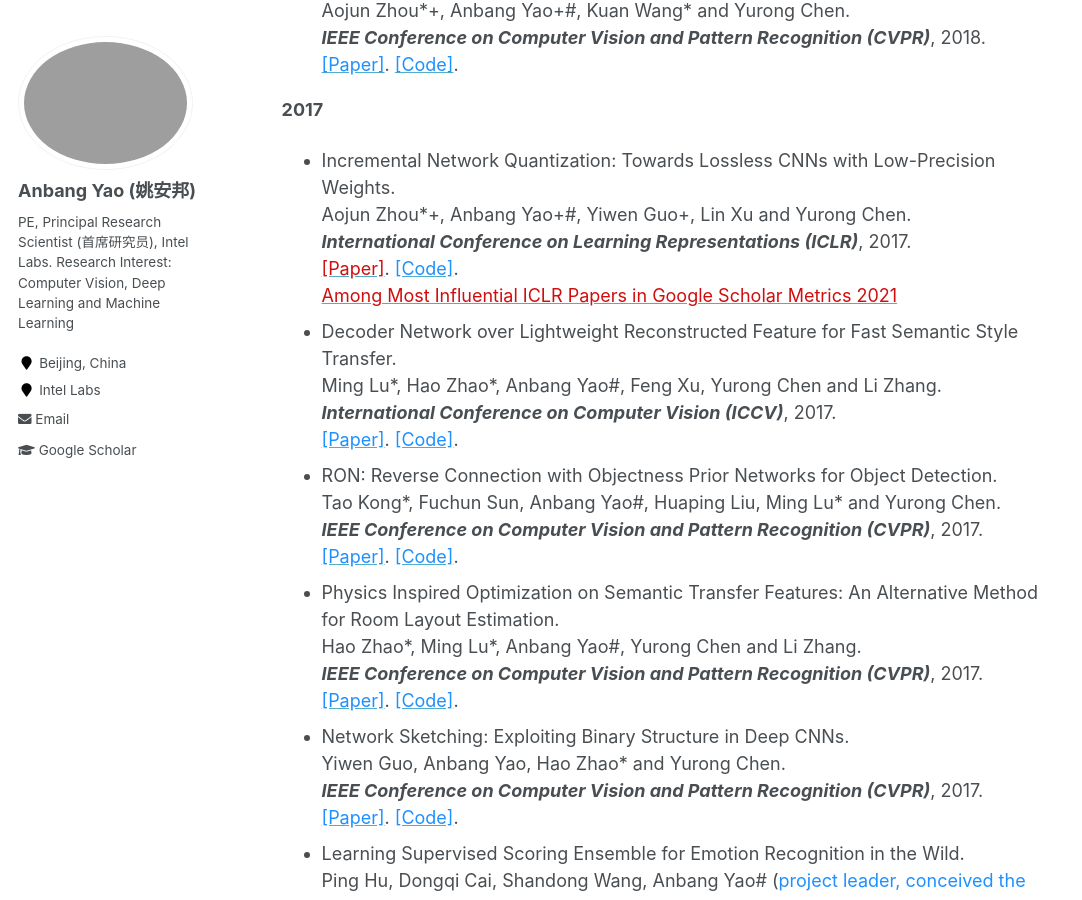
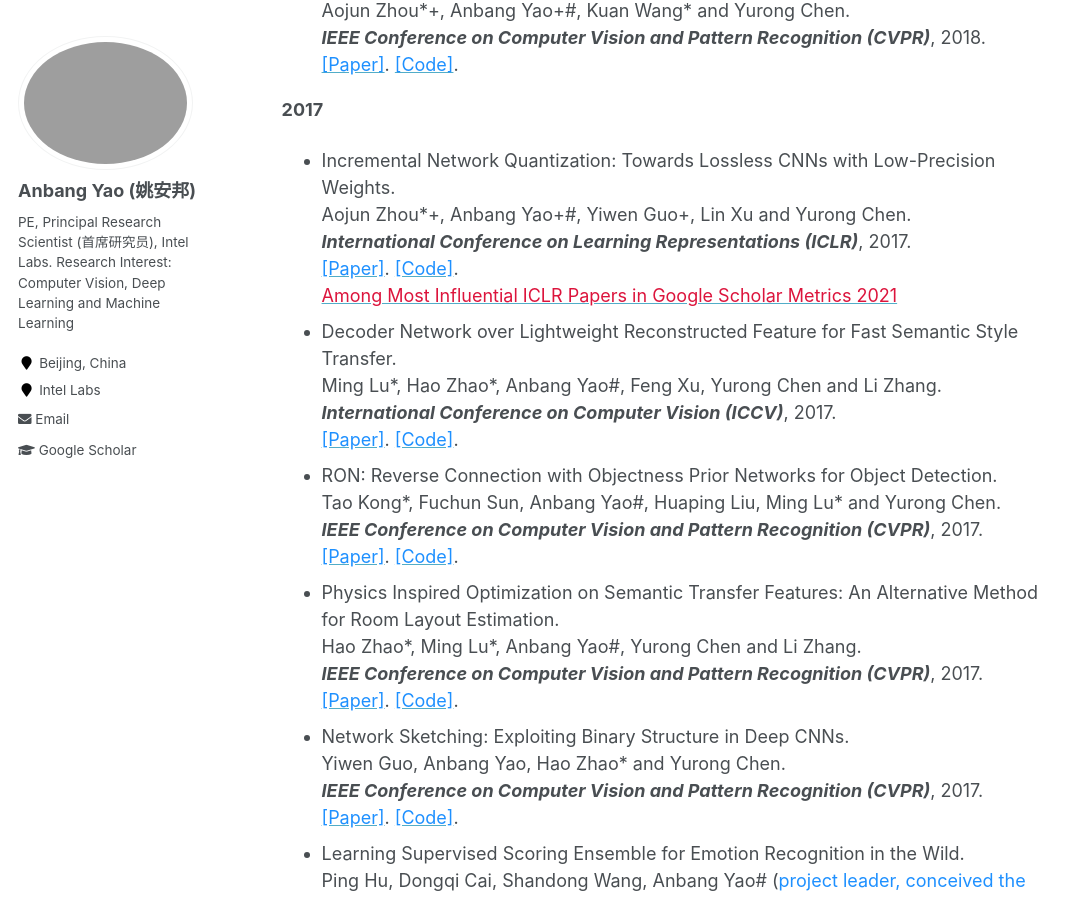
Before and after one commit to YaoAnbang/YaoAnbang.github.io, a Jekyll site: the page built from _pages/about.md, in a window 1280 px wide and 900 px high, scrolled down 4175 px. Shown: the whole window, without its empty margins (0-1082 px from the left). Built offline with Jekyll 4.4.1, drawn with Linux system fonts in a browser that asks for light colours.

Commit message:
Update about.md

```diff
--- a/_pages/about.md
+++ b/_pages/about.md
@@ -82,22 +82,22 @@
 
 **2017**
 
-+ Incremental Network Quantization: Towards Lossless CNNs with Low-Precision Weights.<br> Aojun Zhou\*\+, Anbang Yao\+\#, Yiwen Guo\+, Lin Xu and Yurong Chen.<br> <em>**International Conference on Learning Representations (ICLR)**</em>, 2017.<br> [<font color="DodgerRed">[Paper]</font>](https://arxiv.org/abs/1702.03044). [<font color="DodgerBlue">[Code]</font>](https://github.com/AojunZhou/Incremental-Network-Quantization).<br>[<font color="DodgerRed"> Among Most Influential ICLR Papers in Google Scholar Metrics 2021</font>](https://scholar.google.com/citations?hl=en&view_op=list_hcore&venue=0032SoU2xY4J.2021&vq=en&cstart=60)<br>
++ Incremental Network Quantization: Towards Lossless CNNs with Low-Precision Weights.<br> Aojun Zhou\*\+, Anbang Yao\+\#, Yiwen Guo\+, Lin Xu and Yurong Chen.<br> <em>**International Conference on Learning Representations (ICLR)**</em>, 2017.<br> [<font color="DodgerBlue">[Paper]</font>](https://arxiv.org/abs/1702.03044). [<font color="DodgerBlue">[Code]</font>](https://github.com/AojunZhou/Incremental-Network-Quantization).<br>[<font color="Crimson"> Among Most Influential ICLR Papers in Google Scholar Metrics 2021</font>](https://scholar.google.com/citations?hl=en&view_op=list_hcore&venue=0032SoU2xY4J.2021&vq=en&cstart=60)<br>
 + Decoder Network over Lightweight Reconstructed Feature for Fast Semantic Style Transfer.<br> Ming Lu\*, Hao Zhao\*, Anbang Yao\#, Feng Xu, Yurong Chen and Li Zhang.<br> <em>**International Conference on Computer Vision (ICCV)**</em>, 2017.<br> [<font color="DodgerBlue">[Paper]</font>](https://openaccess.thecvf.com/content_ICCV_2017/papers/Lu_Decoder_Network_Over_ICCV_2017_paper.pdf). [<font color="DodgerBlue">[Code]</font>](https://yaoanbang.github.io/).<br>
 + RON: Reverse Connection with Objectness Prior Networks for Object Detection.<br> Tao Kong\*, Fuchun Sun, Anbang Yao\#, Huaping Liu, Ming Lu\* and Yurong Chen.<br> <em>**IEEE Conference on Computer Vision and Pattern Recognition (CVPR)**</em>, 2017.<br> [<font color="DodgerBlue">[Paper]</font>](https://arxiv.org/abs/1707.01691). [<font color="DodgerBlue">[Code]</font>](https://github.com/taokong/RON).<br>
 + Physics Inspired Optimization on Semantic Transfer Features: An Alternative Method for Room Layout Estimation.<br> Hao Zhao\*, Ming Lu\*, Anbang Yao\#, Yurong Chen and Li Zhang.<br> <em>**IEEE Conference on Computer Vision and Pattern Recognition (CVPR)**</em>, 2017.<br> [<font color="DodgerBlue">[Paper]</font>](https://arxiv.org/abs/1707.00383). [<font color="DodgerBlue">[Code]</font>](https://sites.google.com/view/st-pio/).<br>
 + Network Sketching: Exploiting Binary Structure in Deep CNNs.<br> Yiwen Guo, Anbang Yao, Hao Zhao\* and Yurong Chen.<br> <em>**IEEE Conference on Computer Vision and Pattern Recognition (CVPR)**</em>, 2017.<br> [<font color="DodgerBlue">[Paper]</font>](https://arxiv.org/abs/1706.02021). [<font color="DodgerBlue">[Code]</font>](https://yaoanbang.github.io/).<br>
-+ Learning Supervised Scoring Ensemble for Emotion Recognition in the Wild.<br> Ping Hu, Dongqi Cai, Shandong Wang, Anbang Yao\# (<font color="DodgerBlue">project leader, conceived the idea and project</font>) and Yurong Chen.<br> <em>**ACM International Conference on Multimodal Interaction (ACM ICMI)**</em>, 2017 (<font color="DodgerBlue">Oral</font>).<br>[<font color="DodgerBlue">[Paper]</font>](https://dl.acm.org/doi/10.1145/3136755.3143009).[<font color="DodgerBlue">[Code]</font>](https://yaoanbang.github.io/).<br>[<font color="DodgerRed">Winner of EmotiW-AFEW 2017, out of 100+ Teams</font>](https://sites.google.com/site/emotiwchallenge/)<br>
++ Learning Supervised Scoring Ensemble for Emotion Recognition in the Wild.<br> Ping Hu, Dongqi Cai, Shandong Wang, Anbang Yao\# (<font color="DodgerBlue">project leader, conceived the idea and project</font>) and Yurong Chen.<br> <em>**ACM International Conference on Multimodal Interaction (ACM ICMI)**</em>, 2017 (<font color="DodgerBlue">Oral</font>).<br>[<font color="DodgerBlue">[Paper]</font>](https://dl.acm.org/doi/10.1145/3136755.3143009).[<font color="DodgerBlue">[Code]</font>](https://yaoanbang.github.io/).<br>[<font color="Crimson">Winner of EmotiW-AFEW 2017, out of 100+ Teams</font>](https://sites.google.com/site/emotiwchallenge/)<br>
 
 **2016**
 
-+ Dynamic Network Surgery for Efficient DNNs.<br> Yiwen Guo\*, Anbang Yao\# and Yurong Chen.<br> <em>**Conference on Neural Information Processing Systems (NeurIPS)**</em>, 2016.<br> [<font color="DodgerBlue">[Paper]</font>](https://papers.nips.cc/paper/2016/file/2823f4797102ce1a1aec05359cc16dd9-Paper.pdf). [<font color="DodgerBlue">[Code]</font>](https://github.com/yiwenguo/Dynamic-Network-Surgery).<br>[<font color="DodgerRed"> Among Most Influential NeurIPS Papers in Google Scholar Metrics 2021</font>](https://scholar.google.com/citations?hl=en&view_op=list_hcore&venue=eqYFflc_uhEJ.2021&vq=en&cstart=60)<br>
-+ HyperNet: Towards Accurate Region Proposal Generation and Joint Object Detection.<br> Tao Kong\*, Anbang Yao\#, Yurong Chen and Fuchun Sun.<br> <em>**IEEE Conference on Computer Vision and Pattern Recognition (CVPR)**</em>, 2016 (<font color="DodgerBlue">Spotlight Oral</font>).<br> [<font color="DodgerBlue">[Paper]</font>](https://openaccess.thecvf.com/content_cvpr_2016/papers/Kong_HyperNet_Towards_Accurate_CVPR_2016_paper.pdf). [<font color="DodgerBlue">[Code]</font>](https://yaoanbang.github.io/).<br>[<font color="DodgerRed"> Among Most Influential CVPR Papers in Google Scholar Metrics 2021</font>](https://scholar.google.com/citations?hl=en&view_op=list_hcore&venue=FXe-a9w0eycJ.2021&vq=en&cstart=140)<br>
-+ HoloNet: Towards Robust Emotion Recognition in the Wild.<br> Anbang Yao\+\#, Dongqi Cai\+, Ping Hu\+, Shandong Wang\+, Liang Sha\+ and Yurong Chen.<br> <em>**ACM International Conference on Multimodal Interaction (ACM ICMI)**</em>, 2016 (<font color="DodgerBlue">Oral</font>).<br> [<font color="DodgerBlue">[Paper]</font>](https://dl.acm.org/doi/10.1145/2993148.2997639).[<font color="DodgerBlue">[Code]</font>](https://yaoanbang.github.io/).<br>[<font color="DodgerRed">1<sup>st</sup> Runner-up of EmotiW-AFEW 2016, out of ~100 Teams</font>](https://sites.google.com/site/emotiw2016/).<br>
++ Dynamic Network Surgery for Efficient DNNs.<br> Yiwen Guo\*, Anbang Yao\# and Yurong Chen.<br> <em>**Conference on Neural Information Processing Systems (NeurIPS)**</em>, 2016.<br> [<font color="DodgerBlue">[Paper]</font>](https://papers.nips.cc/paper/2016/file/2823f4797102ce1a1aec05359cc16dd9-Paper.pdf). [<font color="DodgerBlue">[Code]</font>](https://github.com/yiwenguo/Dynamic-Network-Surgery).<br>[<font color="Crimson"> Among Most Influential NeurIPS Papers in Google Scholar Metrics 2021</font>](https://scholar.google.com/citations?hl=en&view_op=list_hcore&venue=eqYFflc_uhEJ.2021&vq=en&cstart=60)<br>
++ HyperNet: Towards Accurate Region Proposal Generation and Joint Object Detection.<br> Tao Kong\*, Anbang Yao\#, Yurong Chen and Fuchun Sun.<br> <em>**IEEE Conference on Computer Vision and Pattern Recognition (CVPR)**</em>, 2016 (<font color="DodgerBlue">Spotlight Oral</font>).<br> [<font color="DodgerBlue">[Paper]</font>](https://openaccess.thecvf.com/content_cvpr_2016/papers/Kong_HyperNet_Towards_Accurate_CVPR_2016_paper.pdf). [<font color="DodgerBlue">[Code]</font>](https://yaoanbang.github.io/).<br>[<font color="Crimson"> Among Most Influential CVPR Papers in Google Scholar Metrics 2021</font>](https://scholar.google.com/citations?hl=en&view_op=list_hcore&venue=FXe-a9w0eycJ.2021&vq=en&cstart=140)<br>
++ HoloNet: Towards Robust Emotion Recognition in the Wild.<br> Anbang Yao\+\#, Dongqi Cai\+, Ping Hu\+, Shandong Wang\+, Liang Sha\+ and Yurong Chen.<br> <em>**ACM International Conference on Multimodal Interaction (ACM ICMI)**</em>, 2016 (<font color="DodgerBlue">Oral</font>).<br> [<font color="DodgerBlue">[Paper]</font>](https://dl.acm.org/doi/10.1145/2993148.2997639).[<font color="DodgerBlue">[Code]</font>](https://yaoanbang.github.io/).<br>[<font color="Crimson">1<sup>st</sup> Runner-up of EmotiW-AFEW 2016, out of ~100 Teams</font>](https://sites.google.com/site/emotiw2016/).<br>
 
 **2015 and before**
 
-+ Capturing AU-Aware Facial Features and Their Latent Relations for Emotion Recognition in the Wild.<br> Anbang Yao\+\#, Junchao Shao\*\+, Ningning Ma\*\+ and Yurong Chen.<br> <em>**ACM International Conference on Multimodal Interaction (ACM ICMI)**</em>, 2015 (<font color="DodgerBlue">Oral</font>).<br> [<font color="DodgerBlue">[Paper]</font>](https://dl.acm.org/doi/10.1145/2818346.2830585).[<font color="DodgerBlue">[Code]</font>](https://yaoanbang.github.io/).<br>[<font color="DodgerRed">Winner of EmotiW-AFEW 2015, out of 75 Teams</font>](https://cs.anu.edu.au/few/emotiw2015.html).<br>
++ Capturing AU-Aware Facial Features and Their Latent Relations for Emotion Recognition in the Wild.<br> Anbang Yao\+\#, Junchao Shao\*\+, Ningning Ma\*\+ and Yurong Chen.<br> <em>**ACM International Conference on Multimodal Interaction (ACM ICMI)**</em>, 2015 (<font color="DodgerBlue">Oral</font>).<br> [<font color="DodgerBlue">[Paper]</font>](https://dl.acm.org/doi/10.1145/2818346.2830585).[<font color="DodgerBlue">[Code]</font>](https://yaoanbang.github.io/).<br>[<font color="Crimson">Winner of EmotiW-AFEW 2015, out of 75 Teams</font>](https://cs.anu.edu.au/few/emotiw2015.html).<br>
 + Robust Face Representation Using Hybrid Spatial Feature Interdependence Matrix.<br> Anbang Yao\# and Shan Yu.<br> <em>**IEEE Trans. on Image Processing**</em>, vol 22(8), pages 3247–3259, 2013.<br> [<font color="DodgerBlue">[Paper]</font>](https://ieeexplore.ieee.org/document/6459600). [<font color="DodgerBlue">[Code]</font>](https://yaoanbang.github.io/).<br>
 + A Compact Association of Particle Filtering and Kernel Based Object Tracking.<br> Anbang Yao\#, Xinggang Lin, Guijin Wang and Shan Yu.<br> <em>**Pattern Recognition**</em>, vol 45(7), pages 2584-2597, 2012.<br> [<font color="DodgerBlue">[Paper]</font>](https://www.sciencedirect.com/science/article/pii/S0031320312000374). [<font color="DodgerBlue">[Code]</font>](https://yaoanbang.github.io/).<br>
 + An Incremental Bhattacharyya Dissimilarity Measure for Particle Filtering.<br> Anbang Yao\#, Guijin Wang, Xinggang Lin and Xiujuan Chai.<br> <em>**Pattern Recognition**</em>, vol 43(4), pages 1244-1256, 2010.<br> [<font color="DodgerBlue">[Paper]</font>](https://www.sciencedirect.com/science/article/pii/S0031320309003689). [<font color="DodgerBlue">[Code]</font>](https://yaoanbang.github.io/).<br>
```
